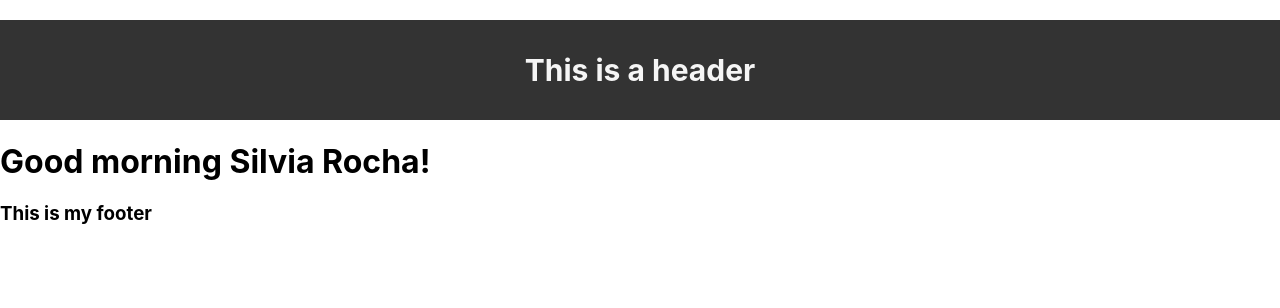
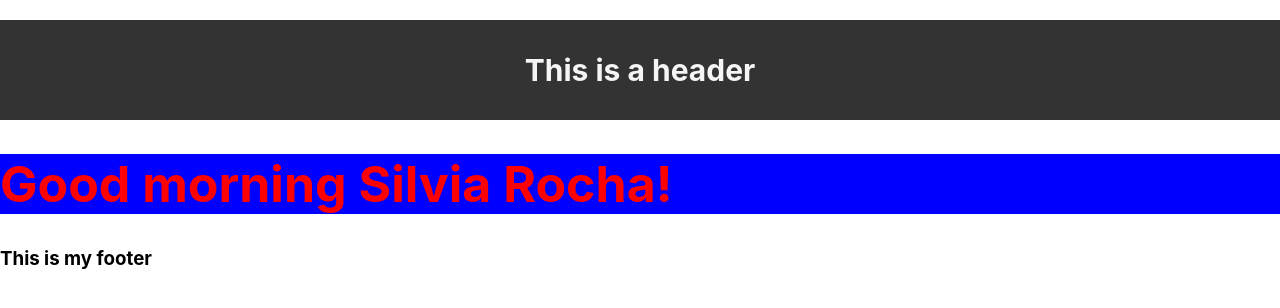
Before and after one commit to Silviardp/react-fcc, a React (Create React App) app in the folder my-app/: page / in a window 1280 px wide. Shown: the top 308 px of the page. Built offline with nearby package versions, Linux system fonts and the light colour scheme.

Commit message:
react inline styles with the style property

```diff
--- a/my-app/src/components/MainContent.js
+++ b/my-app/src/components/MainContent.js
@@ -16,7 +16,15 @@ function MainContent() {
   const firstName = "Silvia";
   const lastName = "Rocha";
 
-  return <h1>Good {`${timeOfDay} ${firstName} ${lastName}`}!</h1>;
+  const styles = {
+    color: "red",
+    backgroundColor: "blue",
+    fontSize: 50
+  };
+
+  return (
+    <h1 style={styles}>Good {`${timeOfDay} ${firstName} ${lastName}`}!</h1>
+  );
 }
 
 export default MainContent;
```
